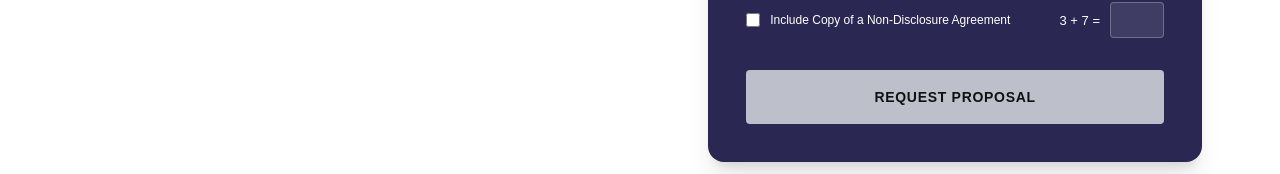
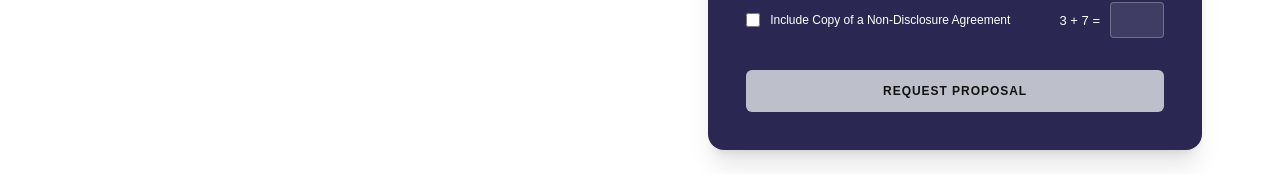
Before and after one commit to PrietyGoyal24/design-dot, a Next.js app: page / in a window 1280 px wide. Shown: the part 9332-9506 px from the top of the page. Built offline with nearby package versions, Linux system fonts and the light colour scheme; a web font is replaced by a local one.

Commit message:
style: make request proposal button slimmer (h-42px) with text-12px as in Image 24

```diff
--- a/components/Footer.tsx
+++ b/components/Footer.tsx
@@ -343,7 +343,7 @@ export default function Footer() {
                 <div className="pt-[10px]">
                   <button
                     type="submit"
-                    className="w-full bg-[#bdc0cb] hover:bg-[#aab0bf] text-[#111] transition-colors h-[54px] rounded-[4px] font-extrabold text-[14px] tracking-wider uppercase cursor-pointer focus:outline-none"
+                    className="w-full bg-[#bdc0cb] hover:bg-[#aab0bf] text-[#111] transition-colors h-[42px] rounded-[6px] font-bold text-[12px] tracking-[0.08em] uppercase cursor-pointer focus:outline-none"
                     style={{ fontFamily: 'GTWalsheimPro-Bold, sans-serif', fontWeight: 800 }}
                   >
                     REQUEST PROPOSAL
```
